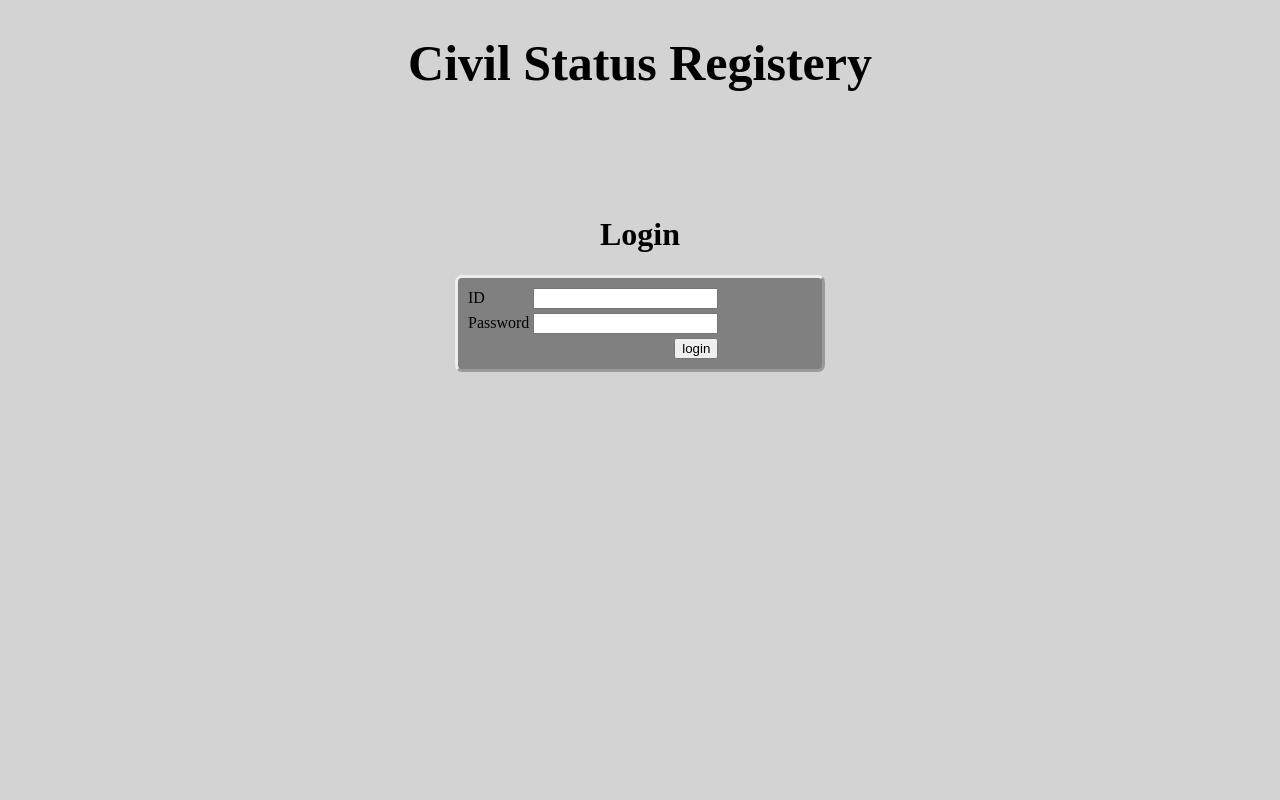
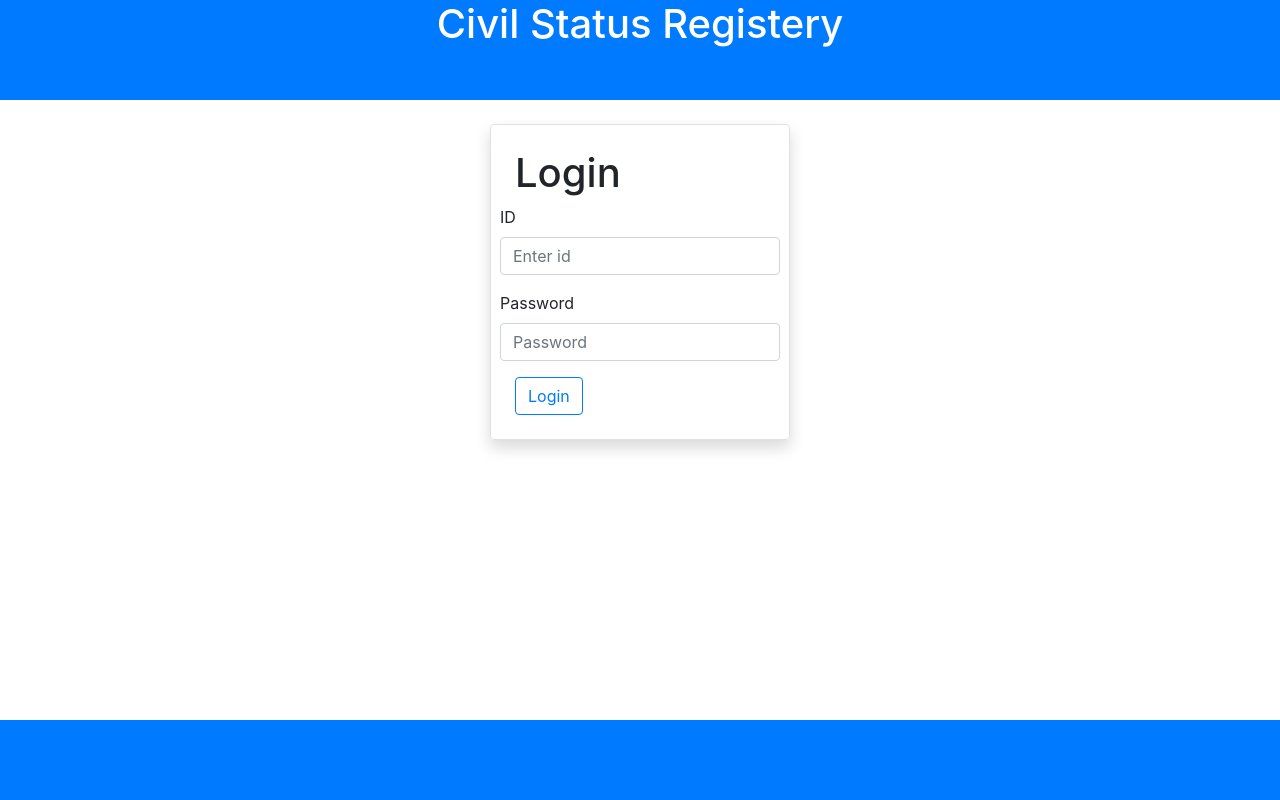
Before and after one commit to jstardivinio/CIVIL-STATUS-REGISTRY, a PHP site: page /login.php in a window 1280 px wide. Run offline with PHP 8.4, Linux system fonts and the light colour scheme; some libraries are stand-ins or nearby versions.

Commit message:
Add files via upload
This is an update of the initial login page but this one uses the bootstrap technology for the designing

```diff
--- a/login.php
+++ b/login.php
@@ -6,32 +6,39 @@ session_start();
   <head>
     <meta charset="utf-8">
     <title>Civil Status Registry</title>
-    <link href="../style/style.css" type="text/css" rel="stylesheet" />
+    <link href="../bootstrap/css/bootstrap.css" rel="stylesheet" />
+    <link href="../bootstrap/css/bootstrap-grid.css" rel="stylesheet" />
+    <link href="../bootstrap/css/bootstrap-reboot.css" rel="stylesheet" />
+    <script type="text/javascript" src="../bootstrap/js/jquery.js" ></script>
+    <script type="text/javascript" src="../bootstrap/js/bootstrap.js" ></script>
   </head>
   <body>
-      <h1 class="title">Civil Status Registery</h1>
-    <div class ="main">
-      <p>
-        <h1>Login</h1>
-      </p>
-      <div class="form">
-        <form class=s"login" action="login.inc.php" method="post">
-          <table>
-          <tr>
-            <td>ID</td>
-            <td><input type="text" name="id" value="" required></td>
-          </tr>
-          <tr>
-            <td>Password</td>
-            <td><input type="password" name="password" value="" required></td>
-          </tr>
-          <tr>
-            <td></td>
-            <td class="submit"><input type="submit" name="login" value="login"></td>
-          </tr>
-          </table>
+    <header class="sticky-top" style="height:100px; background-color: #007bff">
+      <div class="d-inline-block text-white" style="width:100%; height: 75%">
+        <h1 class="text-center ">Civil Status Registery</h1>
+      </div>
+    </header>
+
+    <section>
+        <div class="mx-auto  border rounded shadow p-4 mt-4" style="width: 300px">
+            <h1>Login</h1>
+        <form  action="login.inc.php" method="post">
+          <div class="  form-group row">
+      <label>ID</label>
+      <input type="text" class="form-control " name="id" placeholder="Enter id" required>
+    </div>
+
+    <div class=" form-group row ">
+      <label>Password</label>
+      <input type="password" class="form-control" name="password" id="exampleInputPassword1" placeholder="Password" required>
+    </div>
+    <button type="submit" class="btn btn-outline-primary" name="login">Login</button>
         </form>
-      </div>
+  </section>
+
+  <footer class="fixed-bottom" style="height:10%; background-color: #007bff">
+    <div >
     </div>
+  </footer>
   </body>
 </html>
```
